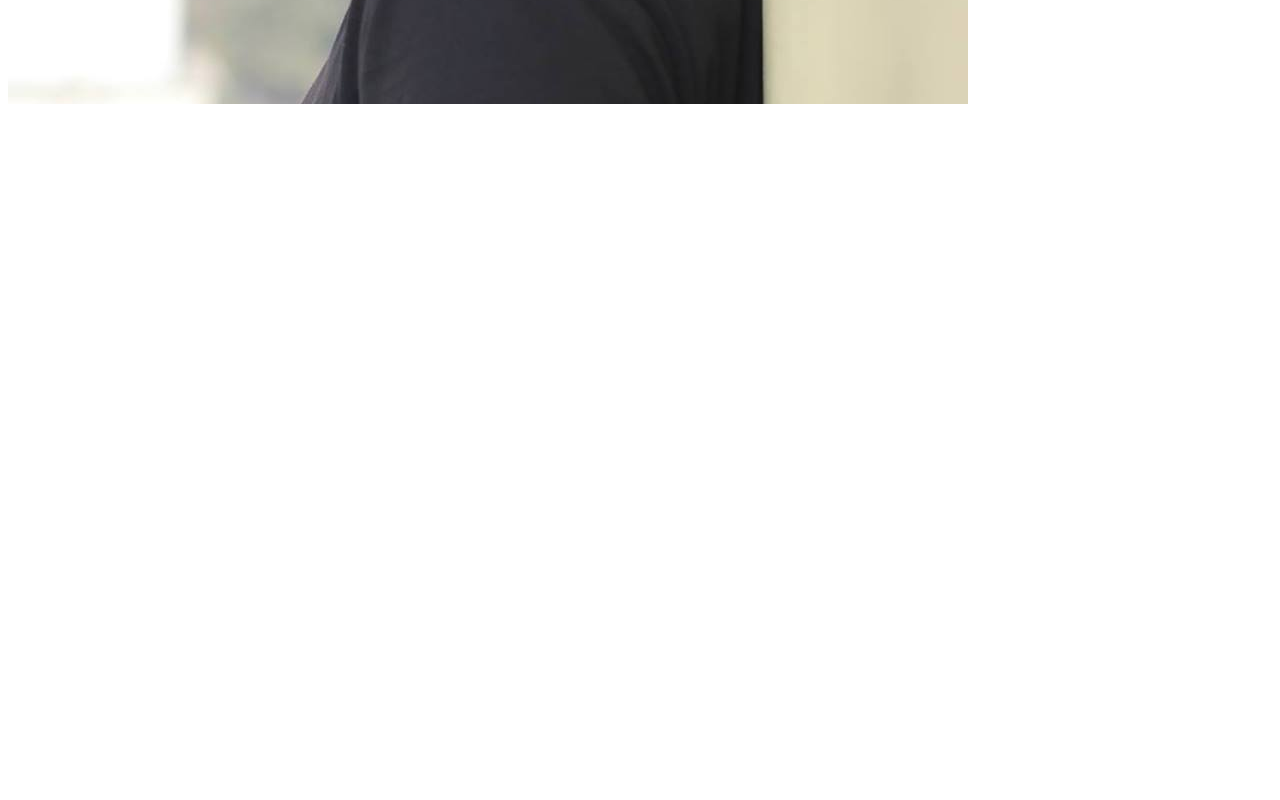
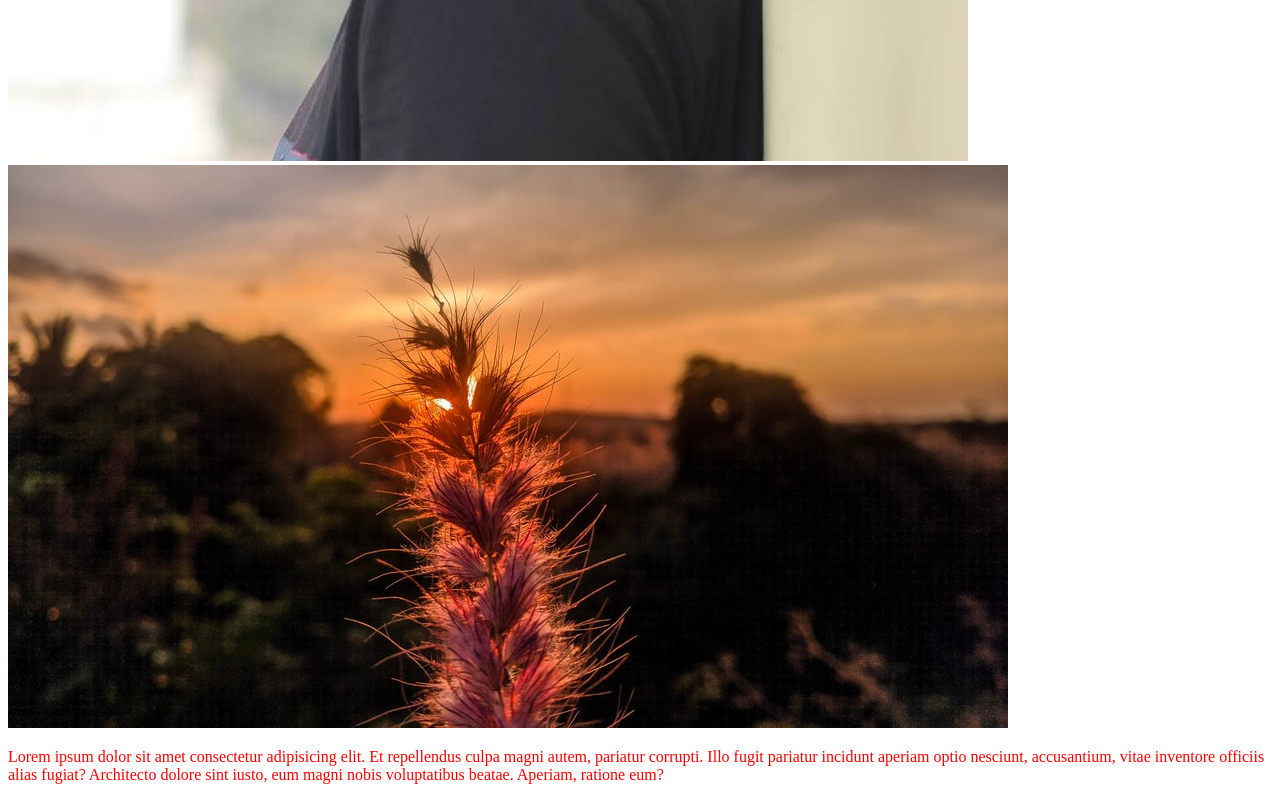
Before and after one commit to marjutrocky/my-first-repo, a plain HTML site: page index.html in a window 1280 px wide. Shown: the part 913-1713 px from the top of the page. Before the commit the page ends 1653 px from the top, so only its background shows below. Drawn offline with Linux system fonts and the light colour scheme.

Commit message:
add-blog

```diff
--- a/index.html
+++ b/index.html
@@ -12,5 +12,6 @@
     <p>dkjhfkjdavhfkjavhfkj</p>
     <img src="16265170_1261588553935010_751902032686881968_n.jpg" alt="">
     <img src="photo-1612151855475-877969f4a6cc.jpg" alt="">
+    <p>Lorem ipsum dolor sit amet consectetur adipisicing elit. Et repellendus culpa magni autem, pariatur corrupti. Illo fugit pariatur incidunt aperiam optio nesciunt, accusantium, vitae inventore officiis alias fugiat? Architecto dolore sint iusto, eum magni nobis voluptatibus beatae. Aperiam, ratione eum?</p>
 </body>
 </html>
```
